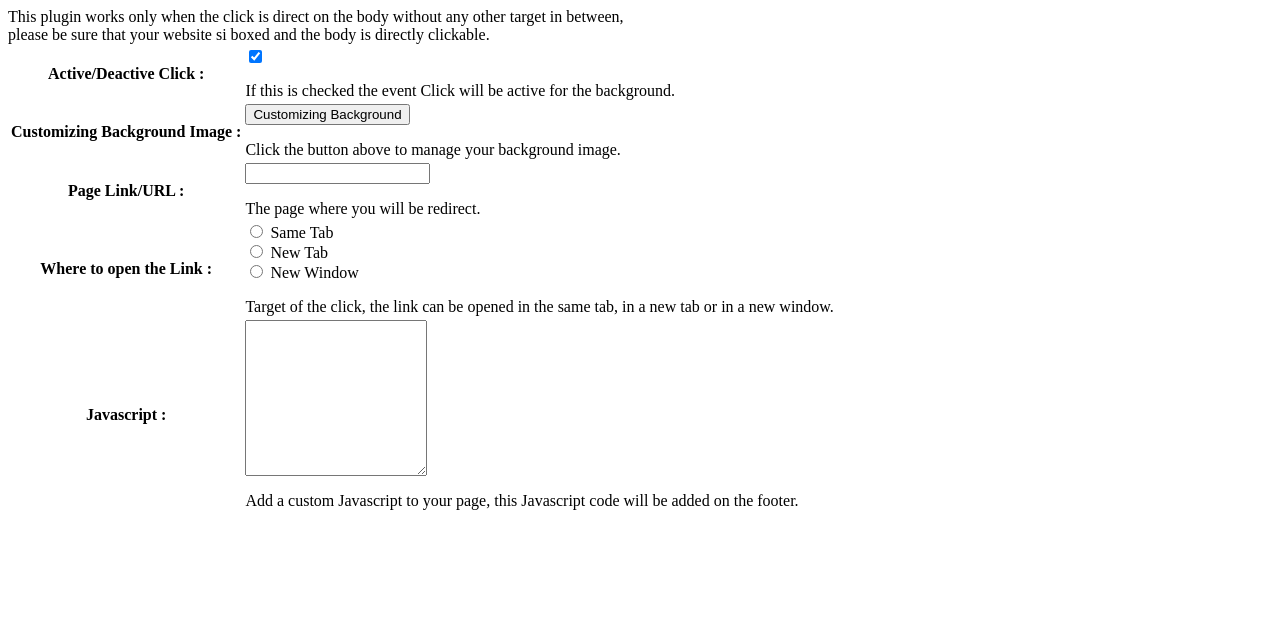
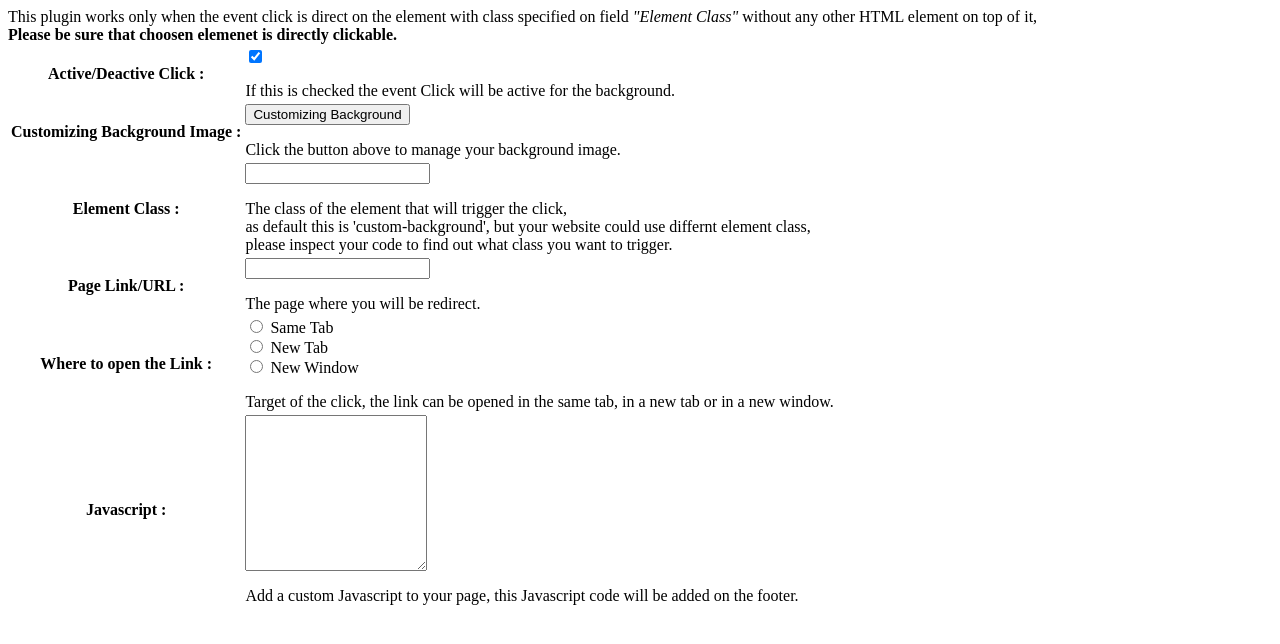
Before and after one commit to webmarcello8080/wp-clickable-background, a PHP site: template views/admin-form.php in a window 1280 px wide. Shown: the top 644 px of the page. Run offline with PHP 8.4, Linux system fonts and the light colour scheme; the template is opened without the code that fills it, so the values that code supplies are empty.

Commit message:
new field on admin form

```diff
--- a/includes/WpClickableBackgroundModel.php
+++ b/includes/WpClickableBackgroundModel.php
@@ -7,11 +7,17 @@ if ( !class_exists( 'WpClickableBackgroundModel' ) ) {
 
             $active = sanitize_text_field( $args['wp-clickable-background-active'] );
             $link = esc_url_raw( $args['wp-clickable-background-link'] );
+            $class = sanitize_text_field( $args['wp-clickable-background-class'] );
             $new = sanitize_text_field( $args['wp-clickable-background-new'] );
             $javascript = sanitize_text_field( $args['wp-clickable-background-javascript'] );
 
+            if(!$class){
+                $class = 'custom-background';
+            }
+
             update_option( 'wp-clickable-background-active', $active );
             update_option( 'wp-clickable-background-link', $link );
+            update_option( 'wp-clickable-background-class', $class );
             update_option( 'wp-clickable-background-new', $new );
             update_option( 'wp-clickable-background-javascript', $javascript );
 
--- a/views/admin-form.php
+++ b/views/admin-form.php
@@ -10,8 +10,8 @@
       <form method="post" action="<?= esc_html( admin_url( 'admin-post.php' ) ); ?>">
 
             <div class="form-description">
-                  This plugin works only when the click is direct on the body without any other target in between,<br/>
-                  please be sure that your website si boxed and the body is directly clickable.
+                  This plugin works only when the event click is direct on the element with class specified on field <i>"Element Class"</i> without any other HTML element on top of it,<br/>
+                  <b>Please be sure that choosen elemenet is directly clickable.</b>
             </div>
 
             <table class="form-table">
@@ -52,6 +52,26 @@
                                     </a>
                                     <p class="description" id="wp-clickable-background-bglink-description">
                                           Click the button above to manage your background image.
+                                    </p>
+                              </td>
+                        </tr>
+
+                        <tr>
+                              <th scope="row">
+                                    <label for="wp-clickable-background-class">
+                                          Element Class :
+                                    </label>
+                              </th>
+                              <td>
+                                    <input name="wp-clickable-background-class"
+                                          type="text"
+                                          id="wp-clickable-background-class"
+                                          value="<?= get_option('wp-clickable-background-class') ? esc_attr( get_option('wp-clickable-background-class') )  : 'custom-background' ?>"
+                                          class="regular-text" />
+                                    <p class="description" id="wp-clickable-background-class-description">
+                                          The class of the element that will trigger the click,<br/>
+                                          as default this is 'custom-background', but your website could use differnt element class,<br/>
+                                          please inspect your code to find out what class you want to trigger.
                                     </p>
                               </td>
                         </tr>
--- a/wp-clickable-background.php
+++ b/wp-clickable-background.php
@@ -10,7 +10,6 @@
  * Author URI:        http://webmarcello.co.uk
  */
 /*
-- create Javascript
 - readme for github
 - readme for wordpress
 - take picture
```
Also changed, not shown: includes/WpClickableBackgroundFrontend.php (+7 -0 lines), js/clickable.js (+10 -7 lines).
